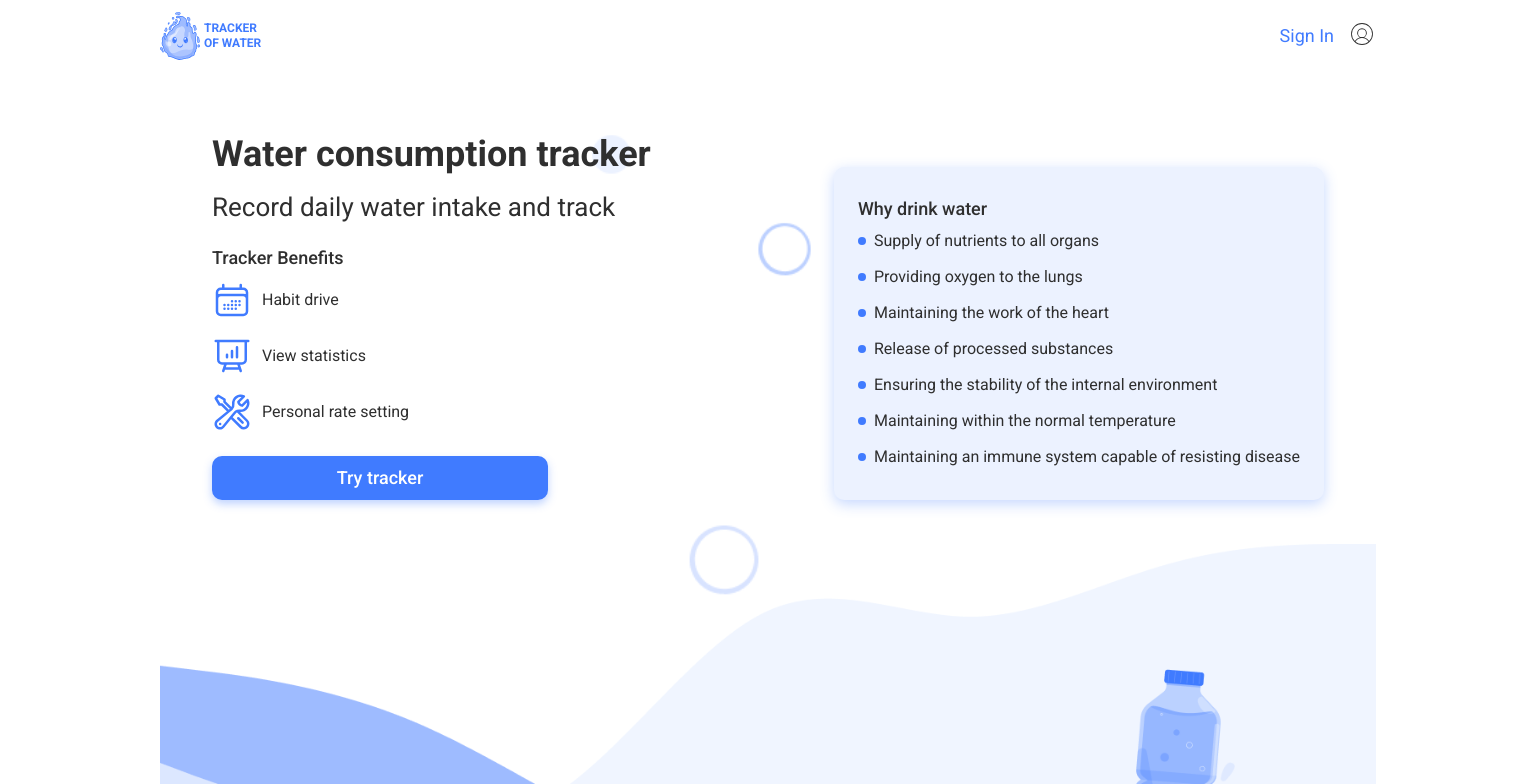
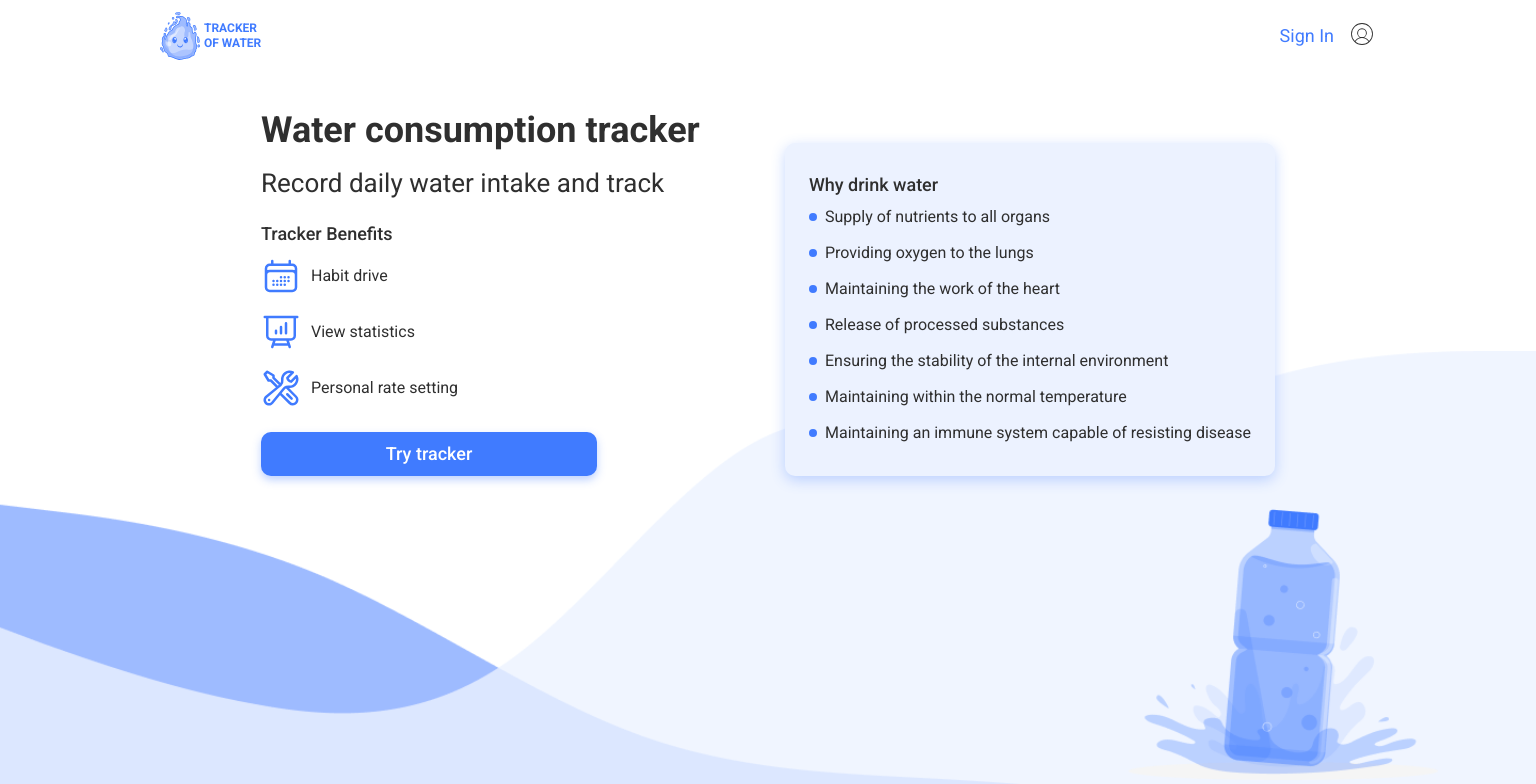
Before and after one commit to Iryna1511/project-06-front, a React (Vite) app: page /welcome in a window 1536 px wide. Shown: the top 784 px of the page. Built offline with nearby package versions, Linux system fonts and the light colour scheme.

Commit message:
фон
почала роботу, але ще в процесі

```diff
--- a/src/components/AuthForm/AuthForm.module.css
+++ b/src/components/AuthForm/AuthForm.module.css
@@ -103,6 +103,7 @@
 
   /* Primery Color/White */
   background: transparent;
+  outline: transparent;
 
   &::placeholder {
     color: rgb(158, 187, 255);
--- a/src/components/SharedLayout/SharedLayout.jsx
+++ b/src/components/SharedLayout/SharedLayout.jsx
@@ -4,11 +4,21 @@ import { Outlet } from "react-router-dom";
 
 export default function SharedLayout() {
   return (
-    <div className={css.container}>
-      <Header />
-      <main className={css.mainContainer}>
-        <Outlet />
-      </main>
+    <div className={css.background}>
+      <div className={css.container}>
+        <Header />
+        <main>
+          <Outlet />
+        </main>
+      </div>
     </div>
   );
 }
+
+// useEffect(() => {
+//   if (location.pathname === "/signin") {
+//     setAction("Sign In");
+//   } else if (location.pathname === "/signup") {
+//     setAction("Sign Up");
+//   }
+// }, [location.pathname]);
--- a/src/components/SharedLayout/SharedLayout.module.css
+++ b/src/components/SharedLayout/SharedLayout.module.css
@@ -1,5 +1,11 @@
 /*  ---------- MOBILE STYLES------- */
-
+.background {
+  height: fit-content;
+  background-image: url("../../../public/img-bg-welcome/welcome-bg-mobile@1x.png");
+  background-size: cover;
+  background-position: bottom;
+  background-repeat: no-repeat;
+}
 .container {
   max-width: 312px;
   padding-left: 16px;
@@ -9,6 +15,9 @@
 
 /*  ---------- TABLET STYLES------- */
 @media screen and (min-width: 768px) {
+  .background {
+    background-image: url("../../../public/img-bg-welcome/welcome-bg-tablet@1x.png");
+  }
   .container {
     max-width: 736px;
   }
@@ -17,6 +26,11 @@
 /*  ---------- DESKTOP STYLES------- */
 
 @media screen and (min-width: 1440px) {
+  .background {
+    height: 100vh;
+    background: url("../../../public/img-bg-welcome/welcome-bg-desktop@1x.png")
+      bottom center / contain no-repeat;
+  }
   .container {
     max-width: 1248px;
   }
--- a/src/pages/WelcomePage/WelcomePage.jsx
+++ b/src/pages/WelcomePage/WelcomePage.jsx
@@ -5,11 +5,12 @@ import WhyDrinkWater from "../../components/WhyDrinkWater/WhyDrinkWater";
 //тут має бути фон і контейнер для блоків(два компоненти )
 export default function WelcomePage() {
   return (
-    <div className={css.pageContainer}>
-      <div className={css.infoContainer}>
-        <WaterConsumptionTracker />
-        <WhyDrinkWater />
-      </div>
+    // <div className={css.pageContainer}>
+    <div className={css.infoContainer}>
+      <WaterConsumptionTracker />
+      <WhyDrinkWater />
     </div>
   );
+  // {/* </div> */}
+  // );
 }
--- a/src/pages/WelcomePage/WelcomePage.module.css
+++ b/src/pages/WelcomePage/WelcomePage.module.css
@@ -11,47 +11,47 @@
 
 /*  ---------- MOBILE STYLES------- */
 
-.pageContainer {
+/* .pageContainer {
   background-image: url("../../../public/img-bg-welcome/welcome-bg-mobile@1x.png");
   background-size: cover;
   background-position: bottom;
   background-repeat: no-repeat;
   width: 100%;
   height: 100vh;
-}
+} */
 
 .infoContainer {
-  padding: 24px 20px 40px 20px;
+  padding-bottom: 40px;
 }
 
 /*  ---------- TABLET STYLES------- */
 @media screen and (min-width: 768px) {
-  .pageContainer {
+  /* .pageContainer {
     background-image: url("../../../public/img-bg-welcome/welcome-bg-tablet@1x.png");
     padding-left: 32px;
     padding-right: 32px;
-  }
+  } */
 
   /* .infoContainer {
-    padding: 24px 20px 40px 20px;
+    padding: 0 20px 40px 20px;
   } */
 }
 
 /*  ---------- DESKTOP STYLES------- */
 
 @media screen and (min-width: 1440px) {
-  .pageContainer {
+  /* .pageContainer {
     background: url("../../../public/img-bg-welcome/welcome-bg-desktop2@1x.png")
         center / cover no-repeat,
       url("../../../public/img-bg-welcome/welcome-bg-desktop@1x.png") bottom
         center / contain no-repeat;
-    /* padding-left: 112px;
-    padding-right: 112px; */
-  }
+  } */
 
   .infoContainer {
     display: flex;
     justify-content: space-between;
-    /* padding: 80px 104px 294px 98px; */
+    width: 1014px;
+    margin: 0 auto;
+    padding-bottom: 294px;
   }
 }
```
